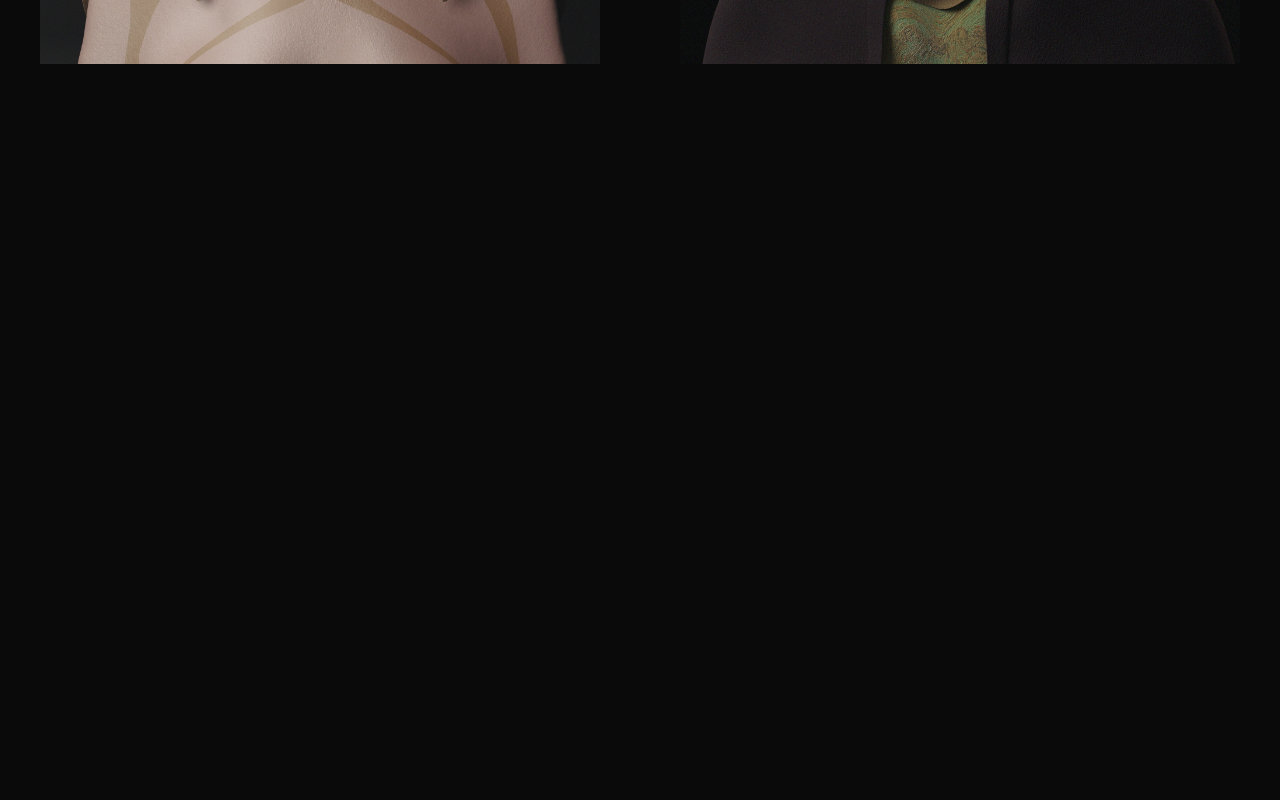
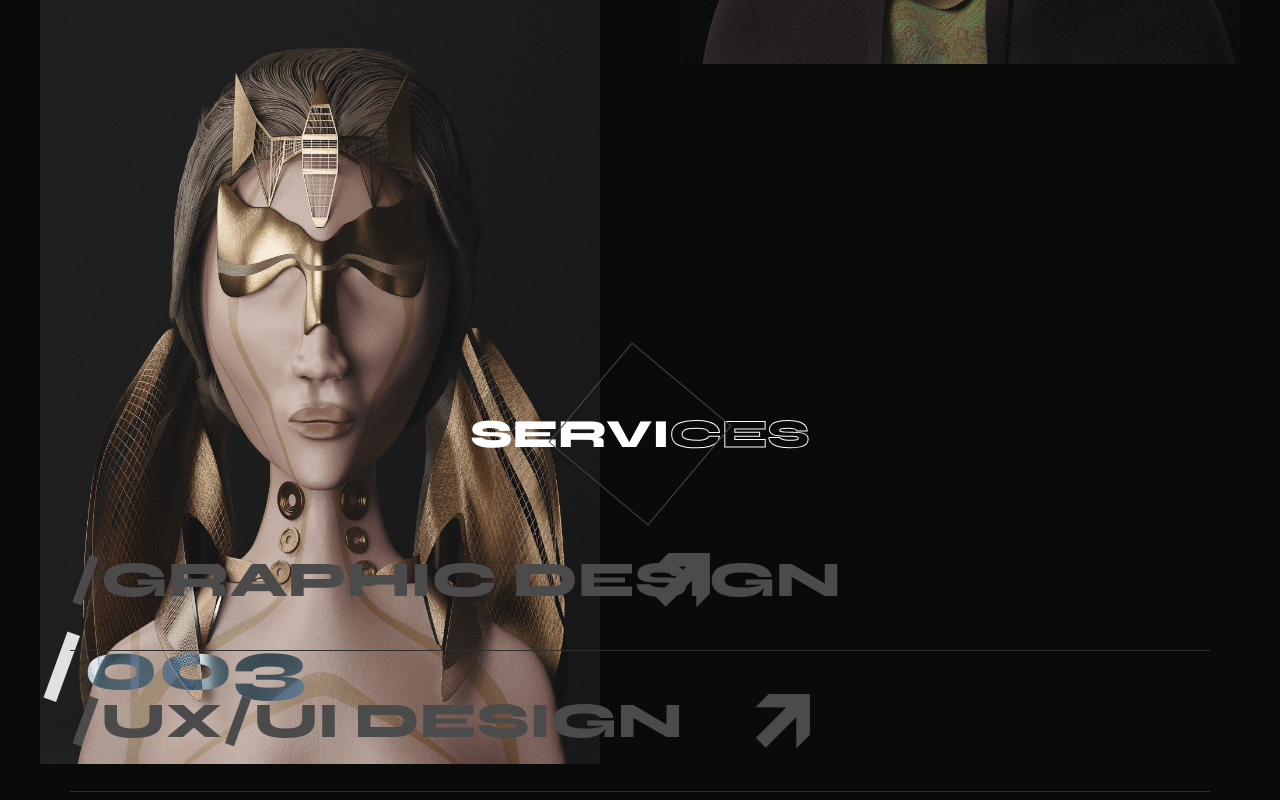
Before and after one commit to haeunidak/gsap_example, a plain HTML site: page index.html in a window 1280 px wide. Shown: the part 4700-5500 px from the top of the page. Drawn offline with nearby package versions, Linux system fonts and the light colour scheme; a script that the page names is missing.

Commit message:
finish footer

```diff
--- a/css/custom.css
+++ b/css/custom.css
@@ -1,12 +1,3 @@
-.wrapper {
-  height: 10000px;
-}
-
-.a {
-  margin: 0;
-  padding: 0;
-}
-
 section {
   padding: 150px 0 100px 0;
 }
@@ -75,10 +66,6 @@ section {
   height: 100%;
   display: block; /* 이미지 태그는 인라인 : 블럭으로 변경 */
   object-fit: cover;
-}
-
-body {
-  height: 3000px;
 }
 
 /* Header Marquee Style */
@@ -225,6 +212,7 @@ body {
 .work-wrapper > div {
   width: calc(50% - 40px);
   position: relative;
+  overflow: hidden;
 }
 
 .work-wrapper > div img {
@@ -233,16 +221,61 @@ body {
 
 .work-wrapper > div > .work-item-num {
   position: absolute;
-  top: 400px;
-  left: 100px;
   font-size: 70px;
   color: #fff;
   mix-blend-mode: difference;
+  z-index: 99;
 }
 
-/* .sample{
-  width:100%;
-  height:100vh;
-  background:#444;
-  margin:auto;
-} */
+/* Services Section Style */
+.service-item {
+  padding: 40px 0;
+  border-bottom: 1px solid #2f2e2e;
+  position: relative;
+}
+
+.service-item .service-arrow {
+  position: absolute;
+  display: inline-block;
+  width: 55px;
+  height: 55px;
+  right: 0;
+  top: 50%;
+  transform: translateY(-50%);
+}
+
+.service-item .service-arrow img {
+  width: 100%;
+  display: block; /* 인라인 태그는 transform 적용 안됨 : 따라서 block, 또는 inline-block으로 변경하여 사용 */
+  transform: rotate(180deg);
+}
+
+.service-item .service-text {
+  font-size: 50px;
+  color: #4b4b4b;
+  text-transform: uppercase;
+}
+
+.service .content {
+  padding: 0 70px;
+}
+
+/* footer style */
+footer {
+  width: 100%;
+  height: 100vh;
+  display: flex;
+  align-items: center;
+  justify-content: center;
+}
+
+footer .footer-wrapper {
+  color: #fff;
+  font-size: 70px;
+  text-transform: uppercase;
+  letter-spacing: 15px; /* 글자 간격 : word-spacing - 단어 간격 */
+}
+
+footer span {
+  display: inline-block;
+}
--- a/index.html
+++ b/index.html
@@ -106,35 +106,94 @@
           </h2>
 
           <div class="work-wrapper">
-            <div class="work-item">
-              <div class="work-item-num">/001</div>
+            <div class="work-item " data-speed="-300">
+              <div class="work-item-num" data-speed="-1000">/001</div>
               <div class="work-item-image">
                 <img src="img/3.jpg" alt="">
               </div>
             </div>
-            <div class="work-item">
-              <div class="work-item-num">/002</div>
+            <div class="work-item" data-speed="-600">
+              <div class="work-item-num" data-speed="-500">/002</div>
               <div class="work-item-image">
                 <img src="img/4.jpg" alt="">
               </div>
             </div>
-            <div class="work-item">
-              <div class="work-item-num">/003</div>
+            <div class="work-item" data-speed="-700">
+              <div class="work-item-num" data-speed="-700">/003</div>
               <div class="work-item-image">
                 <img src="img/5.jpg" alt="">
               </div>
             </div>  <div class="work-item">
-              <div class="work-item-num">/004</div>
-              <div class="work-item-image">
+              <div class="work-item-num" data-speed="-400">/004</div>
+              <div class="work-item-image" data-speed="-200">
                 <img src="img/6.jpg" alt="">
               </div>
             </div>
           </div>
         </div>
       </section>
+
+      <section class="service">
+        <div class="content">
+          <h2 class="section-title text-center">servi<span class="title-stroke">ces</span>
+            <span class="title-square"></span>
+          </h2>
+
+          <div class="service-list">
+            <div class="service-item">
+              <span class="service-text-wrapper">
+                <span class="service-text">/GRAPHIC DESIGN</span>
+              </span>
+              <span class="service-arrow" data-speed="500">
+                <img src="img/arrow.svg" alt="">
+              </span>
+            </div>
+            <div class="service-item">
+              <span class="service-text-wrapper">
+                <span class="service-text">/UX/UI DESIGN</span>
+              </span>
+              <span class="service-arrow" data-speed="400">
+                <img src="img/arrow.svg" alt="">
+              </span>
+            </div>
+            <div class="service-item">
+              <span class="service-text-wrapper">
+                <span class="service-text">/WEB DESIGN</span>
+              </span>
+              <span class="service-arrow" data-speed="800">
+                <img src="img/arrow.svg" alt="">
+              </span>
+            </div>
+            <div class="service-item">
+              <span class="service-text-wrapper">
+                <span class="service-text">/BREND DESIGN</span>
+              </span>
+              <span class="service-arrow" data-speed="600">
+                <img src="img/arrow.svg" alt="">
+              </span>
+            </div>
+
+          </div>
+        </div>
+      </section>
     </main>
 
-    <div class="sample"></div>
+
+    <footer>
+      <div class="footer-wrapper">
+        <span data-speed="-300">a</span>
+        <span data-speed="100">p</span>
+        <span data-speed="300">p</span>
+        <span data-speed="-300">r</span>
+        <span data-speed="350">o</span>
+        <span data-speed="200">v</span>
+        <span data-speed="-310">e</span>
+        <span data-speed="200">c</span>
+        <span data-speed="-340">o</span>
+        <span data-speed="-100">d</span>
+        <span data-speed="300">e</span>
+      </div>
+    </footer>
   </div>
 
   <!-- GSAP CDN 파일 링크 -->
--- a/js/custom.js
+++ b/js/custom.js
@@ -54,6 +54,22 @@ document.addEventListener('DOMContentLoaded', function () {
     benefits: {
       trigger: '.benefits_lists',
       start: 'top bottom',
+      scrub: 1.8,
+    },
+    work: {
+      trigger: '.work',
+      start: 'top bottom',
+      scrub: 1.8,
+    },
+    service: {
+      trigger: '.service',
+      start: 'top bottom',
+      scrub: 1.8,
+    },
+    footer: {
+      trigger: 'footer',
+      start: 'top bottom',
+      end: 'bottom bottom',
       scrub: 1.8,
     },
   };
@@ -137,11 +153,9 @@ document.addEventListener('DOMContentLoaded', function () {
 
   function benefitsAnimation() {
     const benefits_nums = gsap.utils.toArray('.benefits_num');
-    console.log(benefits_nums);
 
     benefits_nums.forEach((num) => {
       const data_speed = num.getAttribute('data-speed');
-      // console.log(1- parseFloat(data_speed));
 
       tl.from(num, {
         scrollTrigger: commonScrollTrigger.benefits,
@@ -150,9 +164,58 @@ document.addEventListener('DOMContentLoaded', function () {
     });
   }
 
-
   benefitsAnimation();
 
+  function workAnimation() {
+    const work_elmts = gsap.utils.toArray('.work-item, .work-item-num');
+    console.log(work_elmts);
+
+    work_elmts.forEach((num) => {
+      const data_speed = num.getAttribute('data-speed');
+
+      tl.from(num, {
+        scrollTrigger: commonScrollTrigger.work,
+        y: -data_speed,
+      });
+    });
+
+    tl.from('.work-item-image img', {
+      ScrollTrigger: commonScrollTrigger.work,
+      scale: 1.6,
+    });
+  }
+
+  workAnimation();
+
+  function serviceAnimation() {
+    const arrow_elmts = gsap.utils.toArray('.service-arrow');
+
+    arrow_elmts.forEach((num) => {
+      const data_speed = num.getAttribute('data-speed');
+
+      tl.from(num, {
+        scrollTrigger: commonScrollTrigger.service,
+        x: -data_speed,
+      });
+    });
+  }
+
+  serviceAnimation();
+
+  function footerAnimation() {
+    const letter_elmts = gsap.utils.toArray('.footer-wrapper span');
+
+    letter_elmts.forEach((num) => {
+      const data_speed = num.getAttribute('data-speed');
+
+      tl.from(num, {
+        scrollTrigger: commonScrollTrigger.footer,
+        y: -data_speed,
+      });
+    });
+  }
+
+  footerAnimation();
 
   const wWidth = window.outerWidth;
 
@@ -162,7 +225,7 @@ document.addEventListener('DOMContentLoaded', function () {
     headerAnimation(0);
   }
 
-  //================================
+  //==================================
 });
 
 const arr = ['홍콩반점', '오복성', '동보성']; // 배열
@@ -177,5 +240,3 @@ const obj = {
   오복성: ['짜장면', '짬뽕'],
   동보성: ['짜장면', '짬뽕'],
 };
-
-console.log(obj.홍콩반점.짜장면);
```
Also changed, not shown: 1 other file.
